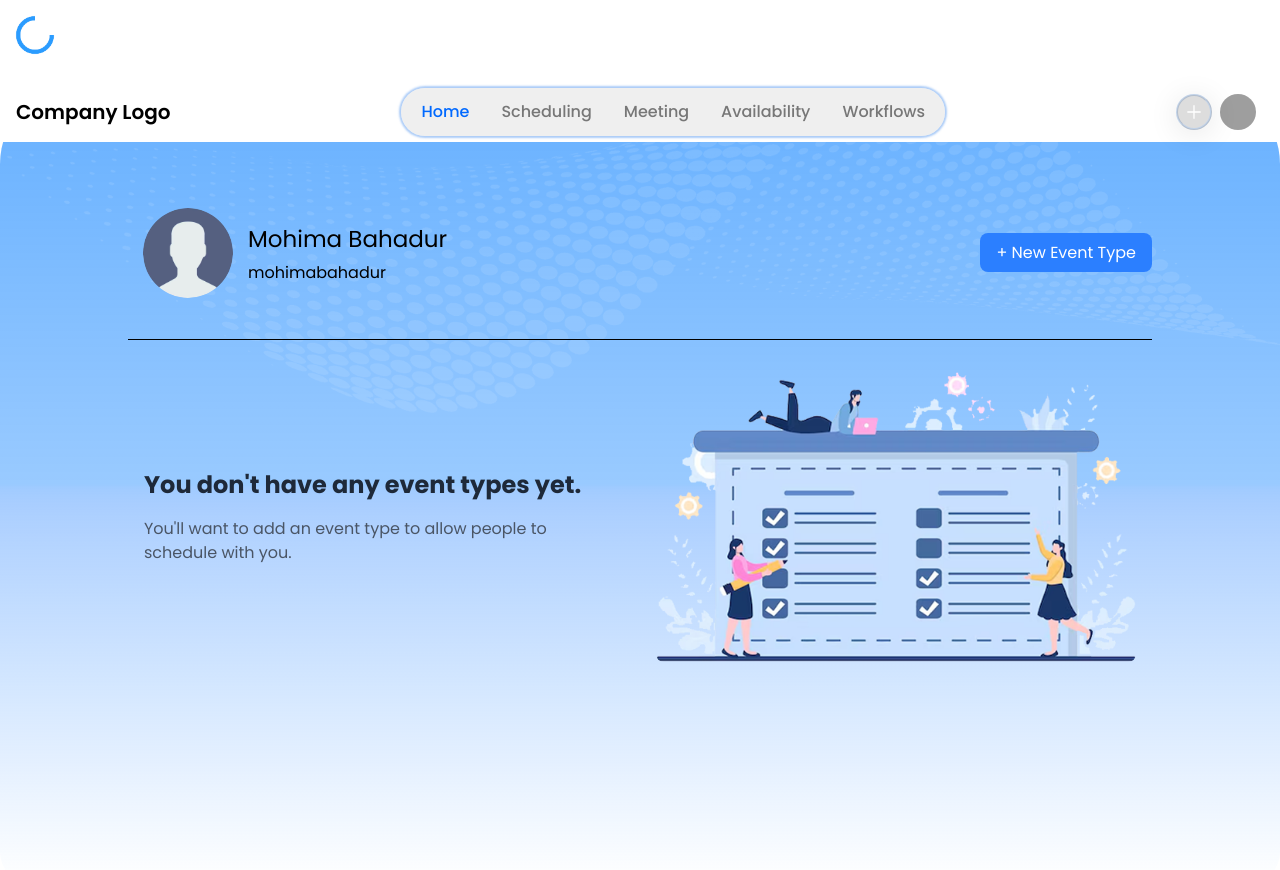
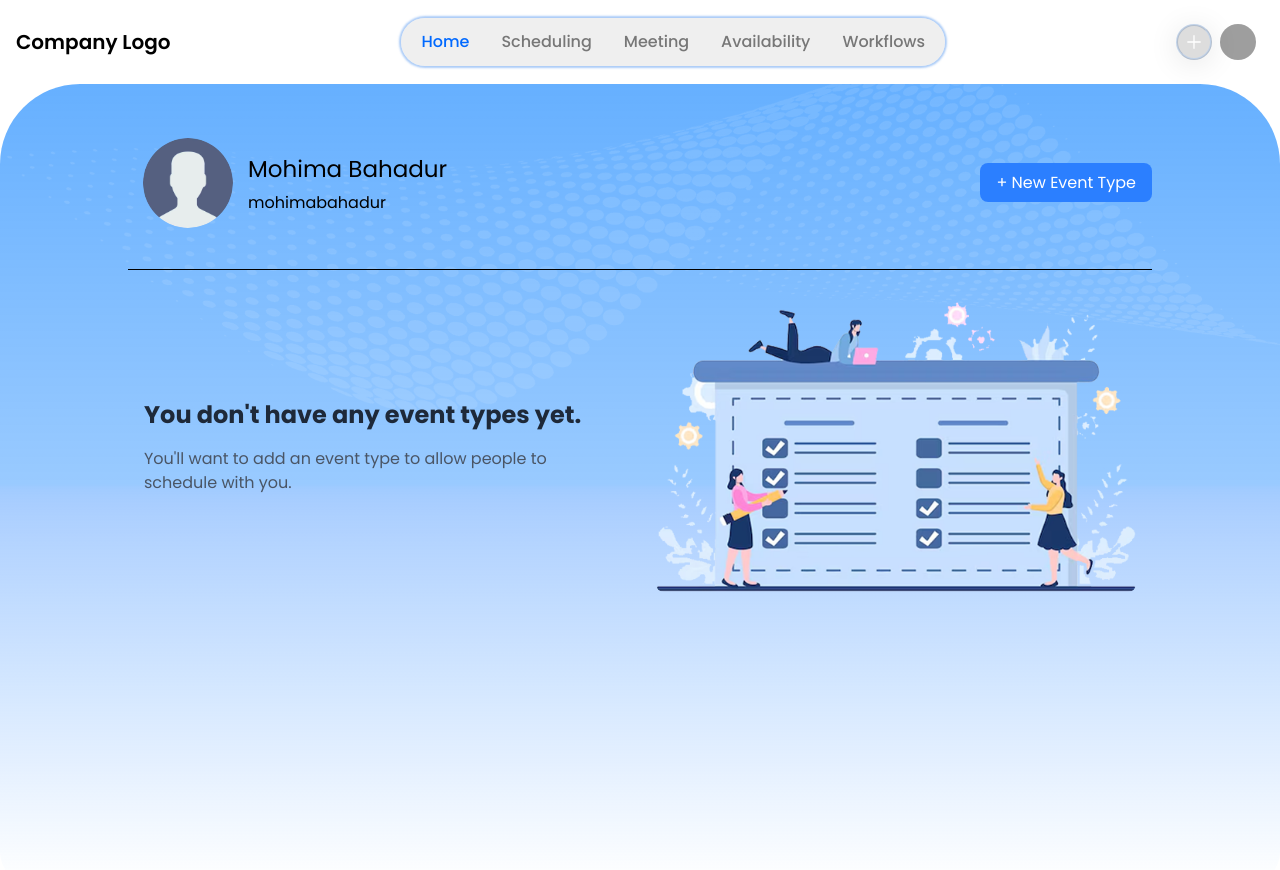
Before and after one commit to Jalal-ali/Calendly-Clone-main, a plain HTML site: page Frontend/Dashboard.html in a window 1280 px wide. Drawn offline with nearby package versions, Linux system fonts and the light colour scheme; grey boxes are pictures that could not be loaded.

Commit message:
ui updated

```diff
--- a/Frontend/Dashboard.html
+++ b/Frontend/Dashboard.html
@@ -11,7 +11,6 @@
     <link rel="stylesheet" href="CSS/common.css" />
   </head>
 
-      <img style="width: 70px" src="Images/spinner.gif" alt="" />
   <body>
     <!--todo--------------------------------------------- <newwww Header> ----------------------------------------------->
     <nav class="bg-white border-gray-200 py-2.5">
```
